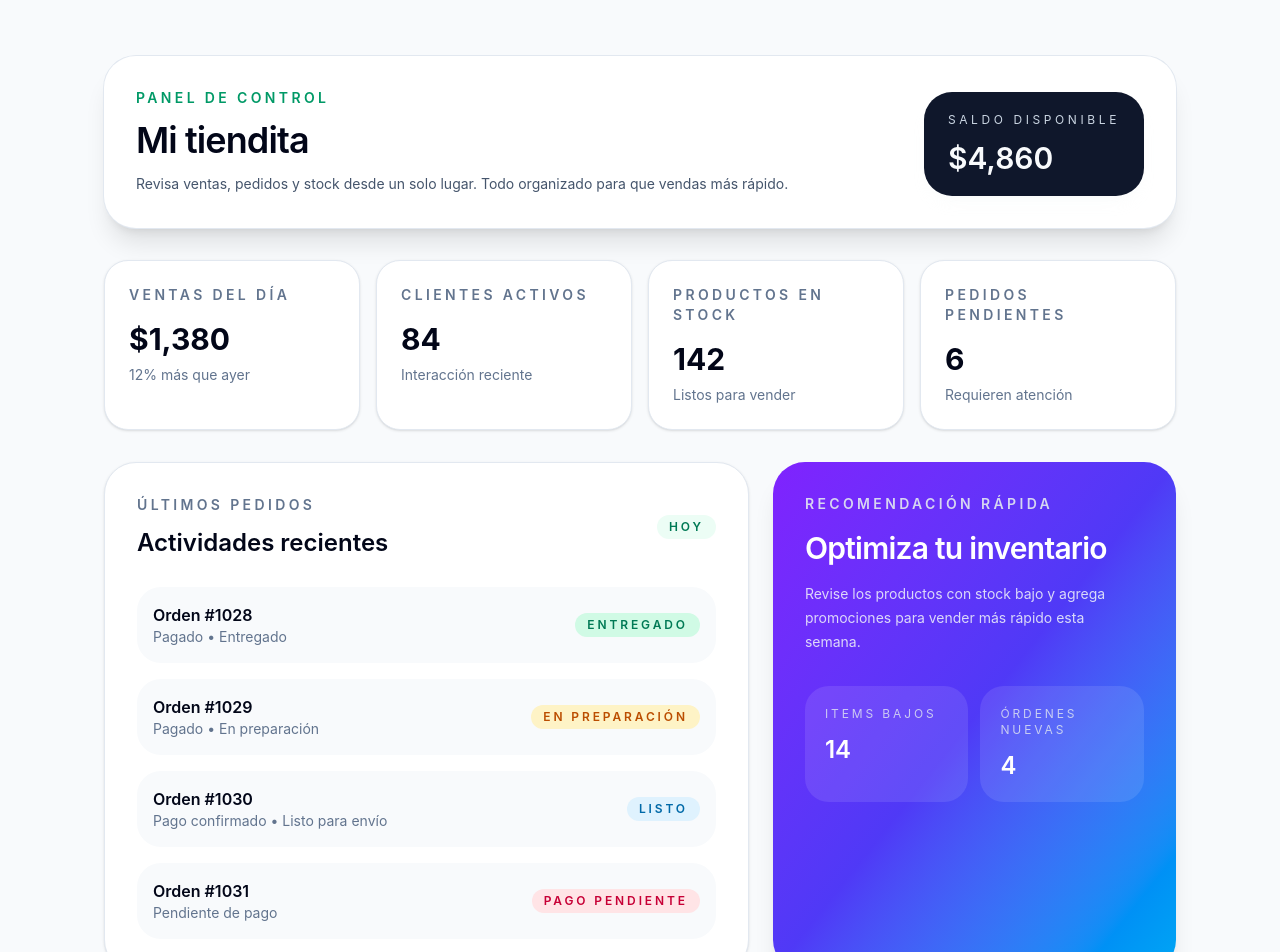
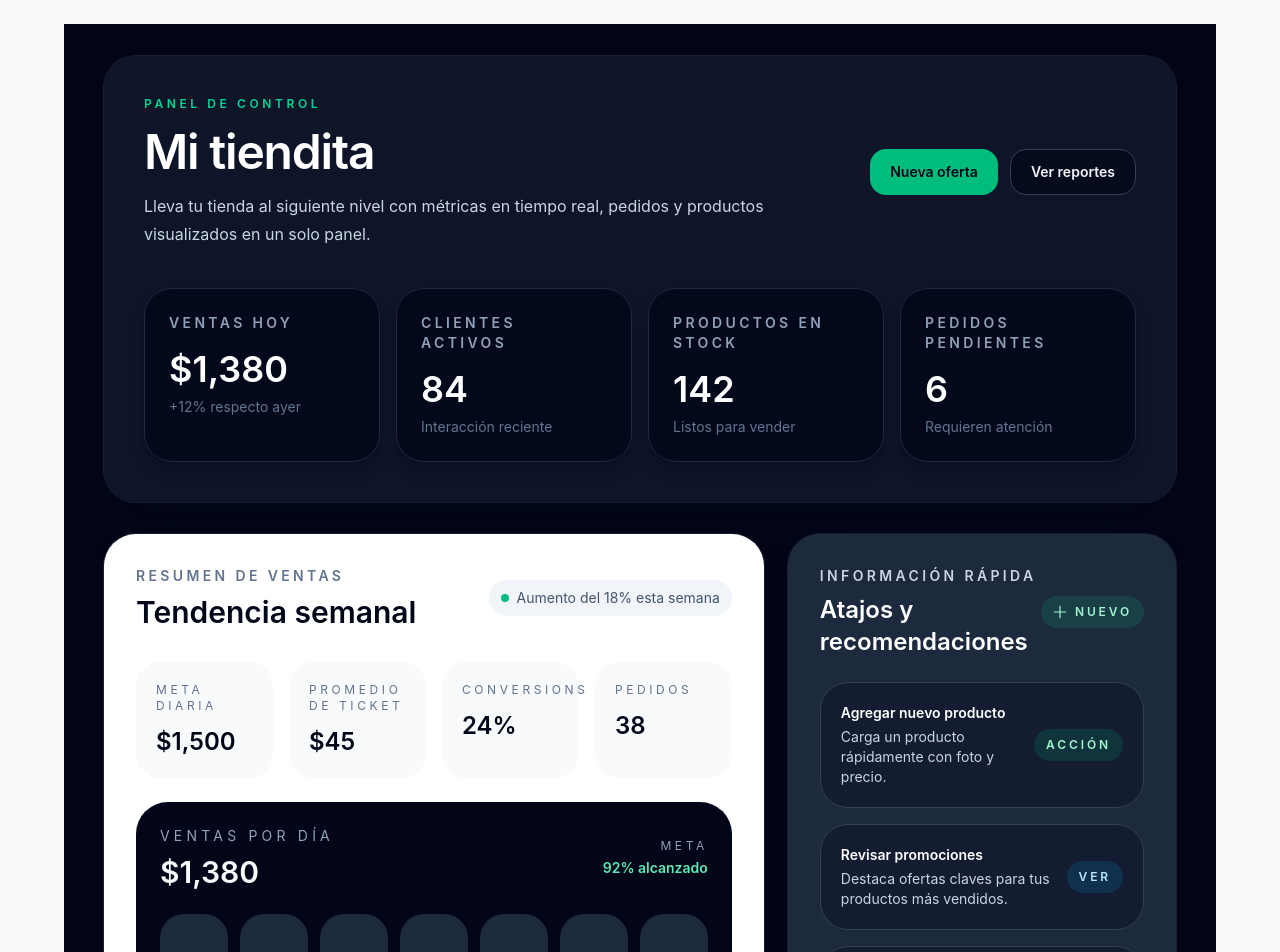
Before and after one commit to skarmik/tienda, an Angular app: page / in a window 1280 px wide. Shown: the top 952 px of the page. Built offline with nearby package versions, Linux system fonts and the light colour scheme.

Commit message:
Dashboard 2

```diff
--- a/src/app/pages/dashboard/dashboard.html
+++ b/src/app/pages/dashboard/dashboard.html
@@ -1,112 +1,155 @@
-<section class="min-h-screen bg-slate-50 px-4 py-8 sm:px-6 lg:px-10">
+<section class="min-h-screen bg-slate-950 px-4 py-8 sm:px-6 lg:px-10">
   <div class="mx-auto max-w-7xl space-y-8">
-    <div class="flex flex-col gap-5 rounded-[2rem] bg-white p-8 shadow-xl ring-1 ring-slate-200 sm:flex-row sm:items-end sm:justify-between">
-      <div class="space-y-3">
-        <p class="text-sm font-semibold uppercase tracking-[0.24em] text-emerald-600">Panel de control</p>
-        <h1 class="text-3xl font-semibold tracking-tight text-slate-950 sm:text-4xl">Mi tiendita</h1>
-        <p class="max-w-2xl text-sm leading-6 text-slate-600">
-          Revisa ventas, pedidos y stock desde un solo lugar. Todo organizado para que vendas más rápido.
+    <div class="overflow-hidden rounded-[2rem] bg-slate-900/95 p-8 shadow-2xl shadow-slate-950/40 ring-1 ring-white/10 sm:p-10">
+      <div class="flex flex-col gap-6 lg:flex-row lg:items-center lg:justify-between">
+        <div class="max-w-2xl space-y-4">
+          <p class="text-xs font-semibold uppercase tracking-[0.3em] text-emerald-400">Panel de control</p>
+          <h1 class="text-4xl font-semibold tracking-tight text-white sm:text-5xl">Mi tiendita</h1>
+          <p class="text-base leading-7 text-slate-300">
+            Lleva tu tienda al siguiente nivel con métricas en tiempo real, pedidos y productos visualizados en un solo panel.
           </p>
         </div>
-      <div class="rounded-[1.75rem] bg-slate-900 px-6 py-5 text-slate-50 shadow-lg shadow-slate-200/10">
-        <p class="text-xs uppercase tracking-[0.3em] text-slate-300">Saldo disponible</p>
-        <p class="mt-3 text-3xl font-semibold">$4,860</p>
+
+        <div class="flex flex-wrap gap-3">
+          <button class="rounded-2xl bg-emerald-500 px-5 py-3 text-sm font-semibold text-slate-950 transition hover:bg-emerald-400">
+            Nueva oferta
+          </button>
+          <button class="rounded-2xl border border-slate-700 bg-slate-950/70 px-5 py-3 text-sm font-semibold text-slate-100 transition hover:border-slate-500">
+            Ver reportes
+          </button>
         </div>
       </div>
 
-    <div class="grid gap-4 sm:grid-cols-2 xl:grid-cols-4">
-      <article class="rounded-[1.5rem] border border-slate-200 bg-white p-6 shadow-sm transition hover:-translate-y-1 hover:shadow-md">
-        <p class="text-sm font-semibold uppercase tracking-[0.24em] text-slate-500">Ventas del día</p>
-        <p class="mt-4 text-3xl font-bold text-slate-950">$1,380</p>
-        <p class="mt-2 text-sm text-slate-500">12% más que ayer</p>
-      </article>
-      <article class="rounded-[1.5rem] border border-slate-200 bg-white p-6 shadow-sm transition hover:-translate-y-1 hover:shadow-md">
-        <p class="text-sm font-semibold uppercase tracking-[0.24em] text-slate-500">Clientes activos</p>
-        <p class="mt-4 text-3xl font-bold text-slate-950">84</p>
+      <div class="mt-10 grid gap-4 sm:grid-cols-2 xl:grid-cols-4">
+        <div class="rounded-[1.75rem] border border-slate-800 bg-slate-950/80 p-6 shadow-lg shadow-slate-950/30 transition hover:-translate-y-1">
+          <p class="text-sm font-semibold uppercase tracking-[0.24em] text-slate-400">Ventas hoy</p>
+          <p class="mt-4 text-4xl font-semibold text-white">$1,380</p>
+          <p class="mt-2 text-sm text-slate-500">+12% respecto ayer</p>
+        </div>
+        <div class="rounded-[1.75rem] border border-slate-800 bg-slate-950/80 p-6 shadow-lg shadow-slate-950/30 transition hover:-translate-y-1">
+          <p class="text-sm font-semibold uppercase tracking-[0.24em] text-slate-400">Clientes activos</p>
+          <p class="mt-4 text-4xl font-semibold text-white">84</p>
           <p class="mt-2 text-sm text-slate-500">Interacción reciente</p>
-      </article>
-      <article class="rounded-[1.5rem] border border-slate-200 bg-white p-6 shadow-sm transition hover:-translate-y-1 hover:shadow-md">
-        <p class="text-sm font-semibold uppercase tracking-[0.24em] text-slate-500">Productos en stock</p>
-        <p class="mt-4 text-3xl font-bold text-slate-950">142</p>
+        </div>
+        <div class="rounded-[1.75rem] border border-slate-800 bg-slate-950/80 p-6 shadow-lg shadow-slate-950/30 transition hover:-translate-y-1">
+          <p class="text-sm font-semibold uppercase tracking-[0.24em] text-slate-400">Productos en stock</p>
+          <p class="mt-4 text-4xl font-semibold text-white">142</p>
           <p class="mt-2 text-sm text-slate-500">Listos para vender</p>
-      </article>
-      <article class="rounded-[1.5rem] border border-slate-200 bg-white p-6 shadow-sm transition hover:-translate-y-1 hover:shadow-md">
-        <p class="text-sm font-semibold uppercase tracking-[0.24em] text-slate-500">Pedidos pendientes</p>
-        <p class="mt-4 text-3xl font-bold text-slate-950">6</p>
+        </div>
+        <div class="rounded-[1.75rem] border border-slate-800 bg-slate-950/80 p-6 shadow-lg shadow-slate-950/30 transition hover:-translate-y-1">
+          <p class="text-sm font-semibold uppercase tracking-[0.24em] text-slate-400">Pedidos pendientes</p>
+          <p class="mt-4 text-4xl font-semibold text-white">6</p>
           <p class="mt-2 text-sm text-slate-500">Requieren atención</p>
-      </article>
+        </div>
+      </div>
     </div>
 
-    <div class="grid gap-6 lg:grid-cols-[1.6fr_1fr]">
-      <section class="rounded-[2rem] border border-slate-200 bg-white p-8 shadow-sm">
-        <div class="flex items-center justify-between gap-4">
+    <div class="grid gap-6 xl:grid-cols-[1.7fr_1fr]">
+      <section class="rounded-[2rem] bg-white p-8 shadow-2xl shadow-slate-950/10 ring-1 ring-slate-200/10">
+        <div class="flex flex-col gap-4 sm:flex-row sm:items-center sm:justify-between">
           <div>
-            <p class="text-sm font-semibold uppercase tracking-[0.24em] text-slate-500">Últimos pedidos</p>
-            <h2 class="mt-3 text-2xl font-semibold text-slate-950">Actividades recientes</h2>
+            <p class="text-sm font-semibold uppercase tracking-[0.24em] text-slate-500">Resumen de ventas</p>
+            <h2 class="mt-2 text-3xl font-semibold text-slate-950">Tendencia semanal</h2>
           </div>
-          <span class="rounded-full bg-emerald-50 px-3 py-1 text-xs font-semibold uppercase tracking-[0.24em] text-emerald-700">
-            Hoy
+          <div class="flex items-center gap-2 rounded-full bg-slate-100 px-3 py-2 text-sm text-slate-600">
+            <span class="inline-flex h-2 w-2 rounded-full bg-emerald-500"></span>
+            Aumento del 18% esta semana
+          </div>
+        </div>
+
+        <div class="mt-8 space-y-6">
+          <div class="grid gap-4 md:grid-cols-4">
+            <div class="rounded-[1.5rem] bg-slate-50 p-5">
+              <p class="text-xs uppercase tracking-[0.3em] text-slate-500">Meta diaria</p>
+              <p class="mt-3 text-2xl font-semibold text-slate-950">$1,500</p>
+            </div>
+            <div class="rounded-[1.5rem] bg-slate-50 p-5">
+              <p class="text-xs uppercase tracking-[0.3em] text-slate-500">Promedio de ticket</p>
+              <p class="mt-3 text-2xl font-semibold text-slate-950">$45</p>
+            </div>
+            <div class="rounded-[1.5rem] bg-slate-50 p-5">
+              <p class="text-xs uppercase tracking-[0.3em] text-slate-500">Conversions</p>
+              <p class="mt-3 text-2xl font-semibold text-slate-950">24%</p>
+            </div>
+            <div class="rounded-[1.5rem] bg-slate-50 p-5">
+              <p class="text-xs uppercase tracking-[0.3em] text-slate-500">Pedidos</p>
+              <p class="mt-3 text-2xl font-semibold text-slate-950">38</p>
+            </div>
+          </div>
+
+          <div class="rounded-[2rem] bg-slate-950 p-6 text-slate-50">
+            <div class="flex items-center justify-between gap-3">
+              <div>
+                <p class="text-sm uppercase tracking-[0.3em] text-slate-400">Ventas por día</p>
+                <p class="mt-2 text-3xl font-semibold">$1,380</p>
+              </div>
+              <div class="space-y-1 text-right">
+                <p class="text-xs uppercase tracking-[0.3em] text-slate-400">Meta</p>
+                <p class="text-sm font-semibold text-emerald-300">92% alcanzado</p>
+              </div>
+            </div>
+            <div class="mt-6 grid h-44 grid-cols-7 gap-3">
+              <span class="flex items-end justify-center rounded-3xl bg-slate-800 px-2 py-1"><span class="block h-14 w-full rounded-full bg-emerald-400"></span></span>
+              <span class="flex items-end justify-center rounded-3xl bg-slate-800 px-2 py-1"><span class="block h-20 w-full rounded-full bg-cyan-400"></span></span>
+              <span class="flex items-end justify-center rounded-3xl bg-slate-800 px-2 py-1"><span class="block h-10 w-full rounded-full bg-slate-400"></span></span>
+              <span class="flex items-end justify-center rounded-3xl bg-slate-800 px-2 py-1"><span class="block h-24 w-full rounded-full bg-emerald-300"></span></span>
+              <span class="flex items-end justify-center rounded-3xl bg-slate-800 px-2 py-1"><span class="block h-18 w-full rounded-full bg-sky-400"></span></span>
+              <span class="flex items-end justify-center rounded-3xl bg-slate-800 px-2 py-1"><span class="block h-12 w-full rounded-full bg-purple-400"></span></span>
+              <span class="flex items-end justify-center rounded-3xl bg-slate-800 px-2 py-1"><span class="block h-16 w-full rounded-full bg-emerald-400"></span></span>
+            </div>
+            <div class="mt-3 grid grid-cols-7 gap-3 text-[11px] uppercase tracking-[0.24em] text-slate-500">
+              <span>Lun</span>
+              <span>Mar</span>
+              <span>Mié</span>
+              <span>Jue</span>
+              <span>Vie</span>
+              <span>Sáb</span>
+              <span>Dom</span>
+            </div>
+          </div>
+        </div>
+      </section>
+
+      <section class="space-y-6 rounded-[2rem] bg-slate-800 p-6 shadow-2xl shadow-slate-950/10 ring-1 ring-slate-200/10 sm:p-8">
+        <div class="flex items-center justify-between">
+          <div>
+            <p class="text-sm font-semibold uppercase tracking-[0.24em] text-slate-300">Información rápida</p>
+            <h2 class="mt-2 text-2xl font-semibold text-white">Atajos y recomendaciones</h2>
+          </div>
+          <span class="inline-flex items-center gap-2 rounded-full bg-emerald-500/15 px-3 py-2 text-xs font-semibold uppercase tracking-[0.24em] text-emerald-200">
+            <svg class="h-3.5 w-3.5" viewBox="0 0 24 24" fill="none" aria-hidden="true"><path d="M12 2v20M2 12h20" stroke="currentColor" stroke-width="2" stroke-linecap="round"/></svg>
+            Nuevo
           </span>
         </div>
 
-        <ul class="mt-7 space-y-4">
-          <li class="flex items-center justify-between rounded-[1.5rem] bg-slate-50 p-4">
+        <div class="space-y-4">
+          <a class="block rounded-[1.75rem] border border-slate-700 bg-slate-900/70 p-5 transition hover:bg-slate-900" href="#">
+            <div class="flex items-center justify-between gap-3">
               <div>
-              <p class="font-semibold text-slate-950">Orden #1028</p>
-              <p class="text-sm text-slate-500">Pagado • Entregado</p>
+                <p class="text-sm font-semibold text-white">Agregar nuevo producto</p>
+                <p class="mt-1 text-sm text-slate-300">Carga un producto rápidamente con foto y precio.</p>
               </div>
-            <span class="rounded-full bg-emerald-100 px-3 py-1 text-xs font-semibold uppercase tracking-[0.24em] text-emerald-700">
-              Entregado
-            </span>
-          </li>
-          <li class="flex items-center justify-between rounded-[1.5rem] bg-slate-50 p-4">
+              <span class="rounded-2xl bg-emerald-500/15 px-3 py-2 text-xs font-semibold uppercase tracking-[0.24em] text-emerald-200">Acción</span>
+            </div>
+          </a>
+          <a class="block rounded-[1.75rem] border border-slate-700 bg-slate-900/70 p-5 transition hover:bg-slate-900" href="#">
+            <div class="flex items-center justify-between gap-3">
               <div>
-              <p class="font-semibold text-slate-950">Orden #1029</p>
-              <p class="text-sm text-slate-500">Pagado • En preparación</p>
+                <p class="text-sm font-semibold text-white">Revisar promociones</p>
+                <p class="mt-1 text-sm text-slate-300">Destaca ofertas claves para tus productos más vendidos.</p>
               </div>
-            <span class="rounded-full bg-amber-100 px-3 py-1 text-xs font-semibold uppercase tracking-[0.24em] text-amber-700">
-              En preparación
-            </span>
-          </li>
-          <li class="flex items-center justify-between rounded-[1.5rem] bg-slate-50 p-4">
+              <span class="rounded-2xl bg-sky-500/15 px-3 py-2 text-xs font-semibold uppercase tracking-[0.24em] text-sky-200">Ver</span>
+            </div>
+          </a>
+          <a class="block rounded-[1.75rem] border border-slate-700 bg-slate-900/70 p-5 transition hover:bg-slate-900" href="#">
+            <div class="flex items-center justify-between gap-3">
               <div>
-              <p class="font-semibold text-slate-950">Orden #1030</p>
-              <p class="text-sm text-slate-500">Pago confirmado • Listo para envío</p>
+                <p class="text-sm font-semibold text-white">Gestionar envíos</p>
+                <p class="mt-1 text-sm text-slate-300">Asegura que los pedidos lleguen a tiempo y sin contratiempos.</p>
               </div>
-            <span class="rounded-full bg-sky-100 px-3 py-1 text-xs font-semibold uppercase tracking-[0.24em] text-sky-700">
-              Listo
-            </span>
-          </li>
-          <li class="flex items-center justify-between rounded-[1.5rem] bg-slate-50 p-4">
-            <div>
-              <p class="font-semibold text-slate-950">Orden #1031</p>
-              <p class="text-sm text-slate-500">Pendiente de pago</p>
+              <span class="rounded-2xl bg-amber-500/15 px-3 py-2 text-xs font-semibold uppercase tracking-[0.24em] text-amber-200">Revisar</span>
             </div>
-            <span class="rounded-full bg-rose-100 px-3 py-1 text-xs font-semibold uppercase tracking-[0.24em] text-rose-700">
-              Pago pendiente
-            </span>
-          </li>
-        </ul>
-      </section>
-
-      <section class="rounded-[2rem] bg-gradient-to-br from-violet-600 via-indigo-600 to-sky-500 p-8 text-white shadow-xl shadow-slate-900/10">
-        <div class="space-y-4">
-          <p class="text-sm font-semibold uppercase tracking-[0.24em] text-slate-200/90">Recomendación rápida</p>
-          <h2 class="text-3xl font-semibold tracking-tight">Optimiza tu inventario</h2>
-          <p class="max-w-xl text-sm leading-6 text-slate-100/85">
-            Revise los productos con stock bajo y agrega promociones para vender más rápido esta semana.
-          </p>
-        </div>
-
-        <div class="mt-8 grid gap-3 sm:grid-cols-2">
-          <div class="rounded-[1.5rem] bg-white/10 p-5">
-            <p class="text-xs uppercase tracking-[0.24em] text-slate-200/80">items bajos</p>
-            <p class="mt-3 text-2xl font-semibold">14</p>
-          </div>
-          <div class="rounded-[1.5rem] bg-white/10 p-5">
-            <p class="text-xs uppercase tracking-[0.24em] text-slate-200/80">órdenes nuevas</p>
-            <p class="mt-3 text-2xl font-semibold">4</p>
-          </div>
+          </a>
         </div>
       </section>
     </div>
```
Lines whose indentation alone changed are shown as unchanged.
